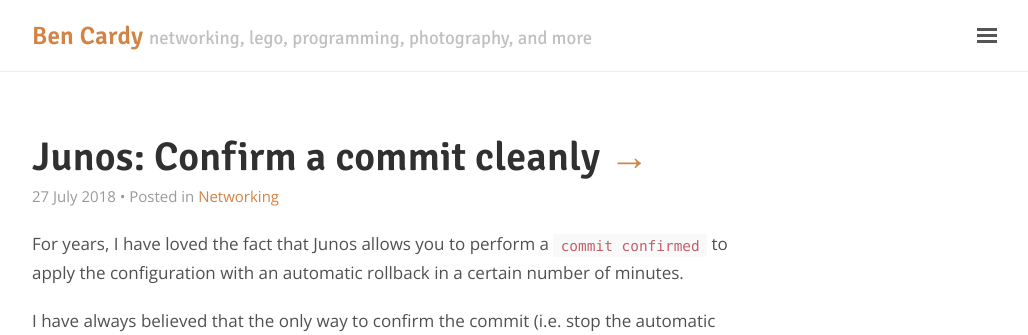
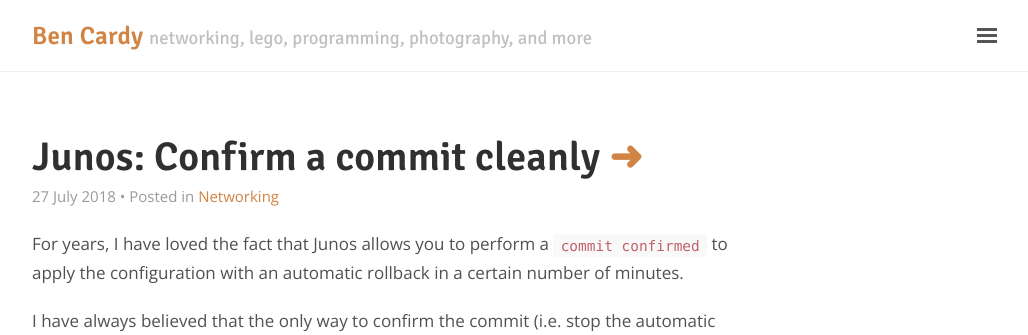
Before and after one commit to benbacardi/benbacardi.github.io, a Jekyll site: the page built from _posts/2018-07-27-junos-commit-confirmed.md, in a window 1280 px wide. Shown: the top 335 px of the page, without its empty margins (248-1276 px from the left). Built offline with Jekyll 4.4.1, drawn with Linux system fonts in a browser that asks for light colours.

Commit message:
Update post.html

```diff
--- a/_layouts/post.html
+++ b/_layouts/post.html
@@ -3,7 +3,7 @@
 ---
 
 <div class="post">
-    <h1 class="post-title">{{ page.title }}{% if page.link %} <a href='{{ page.link }}'>&rarr;</a>{% endif %}</h1>
+    <h1 class="post-title">{{ page.title }}{% if page.link %} <a href='{{ page.link }}'>➜</a>{% endif %}</h1>
   <span class="post-date">
     {{ page.date | date: "%e %B %Y" }}
     {% if page.categories %}
```
